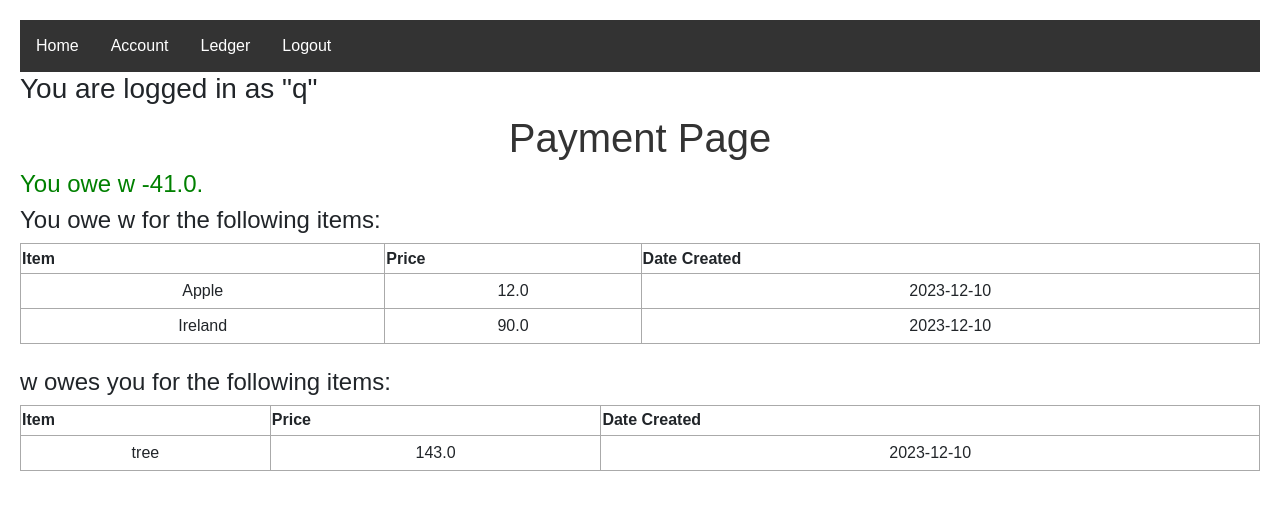
After one commit to beknobloch/Roommate-Helper, a Flask app: page /pay/2 in a window 1280 px wide. The commit adds this page. Shown: the top 510 px of the page. Run offline with Flask 3, Linux system fonts and the light colour scheme; a user stored in the database is signed in; data comes from the database, SQL or seed files in the repository; both versions use the stored data as it was after the commit.

Commit message:
Added payment.html and associated functionality with calculating the amount owed between two users.
NOTE: User balance adjustment and ledger correction are not yet implemented

```diff
--- a/app.py
+++ b/app.py
@@ -171,6 +171,32 @@ def delete(id):
             return 'There was an issue deleting that user'
     else:
         return "You have to log in to delete a user"
+
+@app.route('/pay/<int:id>')
+def pay(id):
+    owed_balance = 0.00
+
+    user_to_pay = Users.query.get_or_404(id)
+    if current_user.is_authenticated and current_user != user_to_pay:
+        try:
+            oweList = Items.query.filter_by(payerID=user_to_pay.id)
+            owedList = Items.query.filter_by(payerID=current_user.id)
+            oweList_pass = []
+            owedList_pass = []
+            for item in oweList:
+                if current_user in item.users:
+                    owed_balance += item.itemPrice
+                    oweList_pass.append(item)
+            for item in owedList:
+                if user_to_pay in item.users:
+                    owed_balance -= item.itemPrice
+                    owedList_pass.append(item)
+
+            return render_template('payment.html', balance=owed_balance, user_to_pay=user_to_pay, owe_list=oweList_pass, owed_list=owedList_pass)
+        except:
+            return 'There was an issue loading the pay page for that user'
+    else:
+        return "You have to log in to pay another user."
 # ------------------ ACCOUNT STUFF END ------------------ #
 
 
--- a/tempCodeRunnerFile.py
+++ b/tempCodeRunnerFile.py
@@ -1 +1 @@
-retrieveData
+return render_template('payment.html', balance=owed_balance, user_to_pay=user_to_pay)
--- a/templates/account.html
+++ b/templates/account.html
@@ -25,7 +25,7 @@
                     </td>
                     {% else: %}
                     <td>
-                        <a href="/delete/{{ user.id }}">Pay Account</a>
+                        <a href="/pay/{{ user.id }}">Pay Account</a>
                     </td>
                     {% endif %}
                 </tr>
--- /dev/null
+++ b/templates/payment.html
@@ -0,0 +1,46 @@
+{% extends 'base.html' %}
+
+{% block head %}
+<title>Payment Page</title>
+{% endblock %}
+
+{% block body %}
+    <h1>Payment Page</h1>
+
+    <h4 style="color:green">You owe {{user_to_pay.username}} {{balance}}.</h4>
+
+    <h4>You owe {{user_to_pay.username}} for the following items:</h4>
+    <table>
+        <tr>
+            <th>Item</th>
+            <th>Price</th>
+            <th>Date Created</th>
+        </tr>
+        {% for item in owe_list %}
+        <tr>
+            <td>{{ item.itemName }}</td>
+            <td>{{ item.itemPrice }}</td>
+            <td>{{ item.date_created.date() }}</td>
+        </tr>
+        {% endfor %}
+    </table>
+
+    <br>
+
+    <h4>{{user_to_pay.username}} owes you for the following items:</h4>
+    <table>
+        <tr>
+            <th>Item</th>
+            <th>Price</th>
+            <th>Date Created</th>
+        </tr>
+        {% for item in owed_list %}
+        <tr>
+            <td>{{ item.itemName }}</td>
+            <td>{{ item.itemPrice }}</td>
+            <td>{{ item.date_created.date() }}</td>
+        </tr>
+        {% endfor %}
+    </table>
+
+{% endblock %}
```
Also changed, not shown: instance/test.db.
